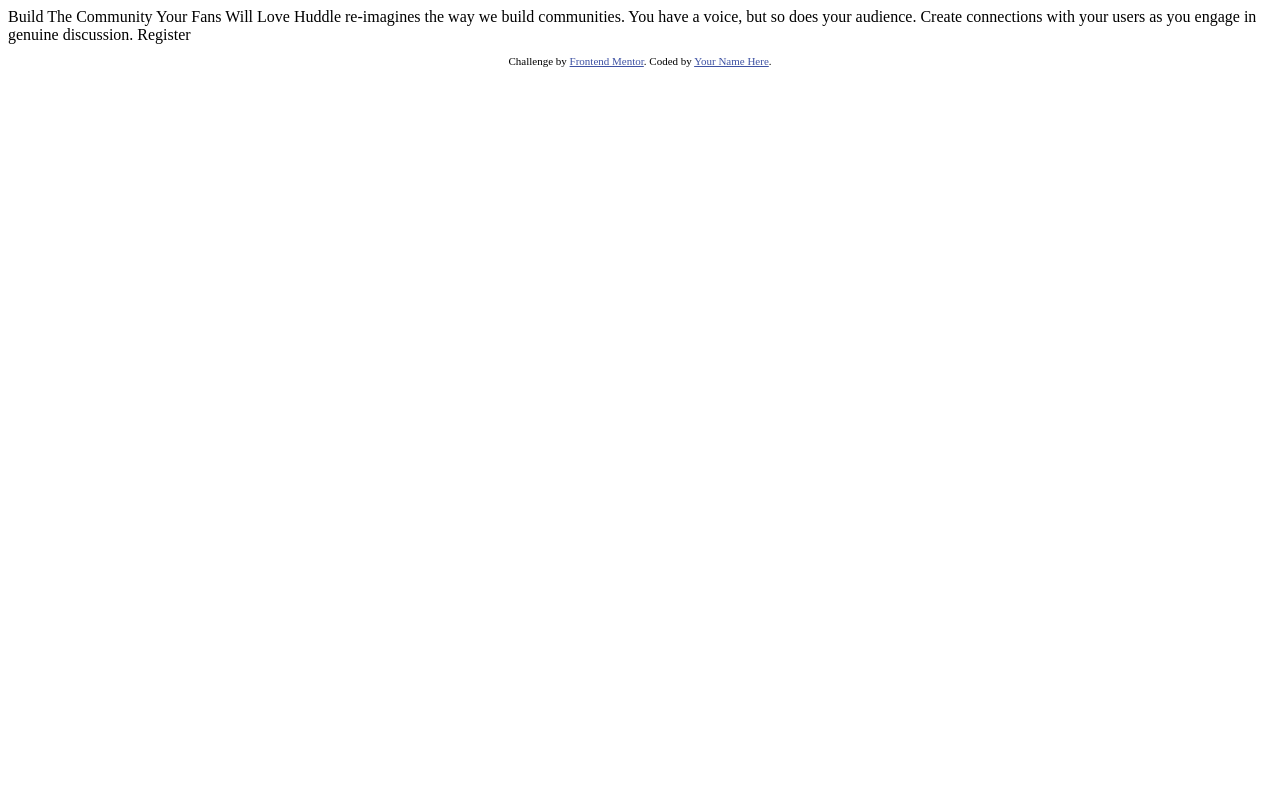
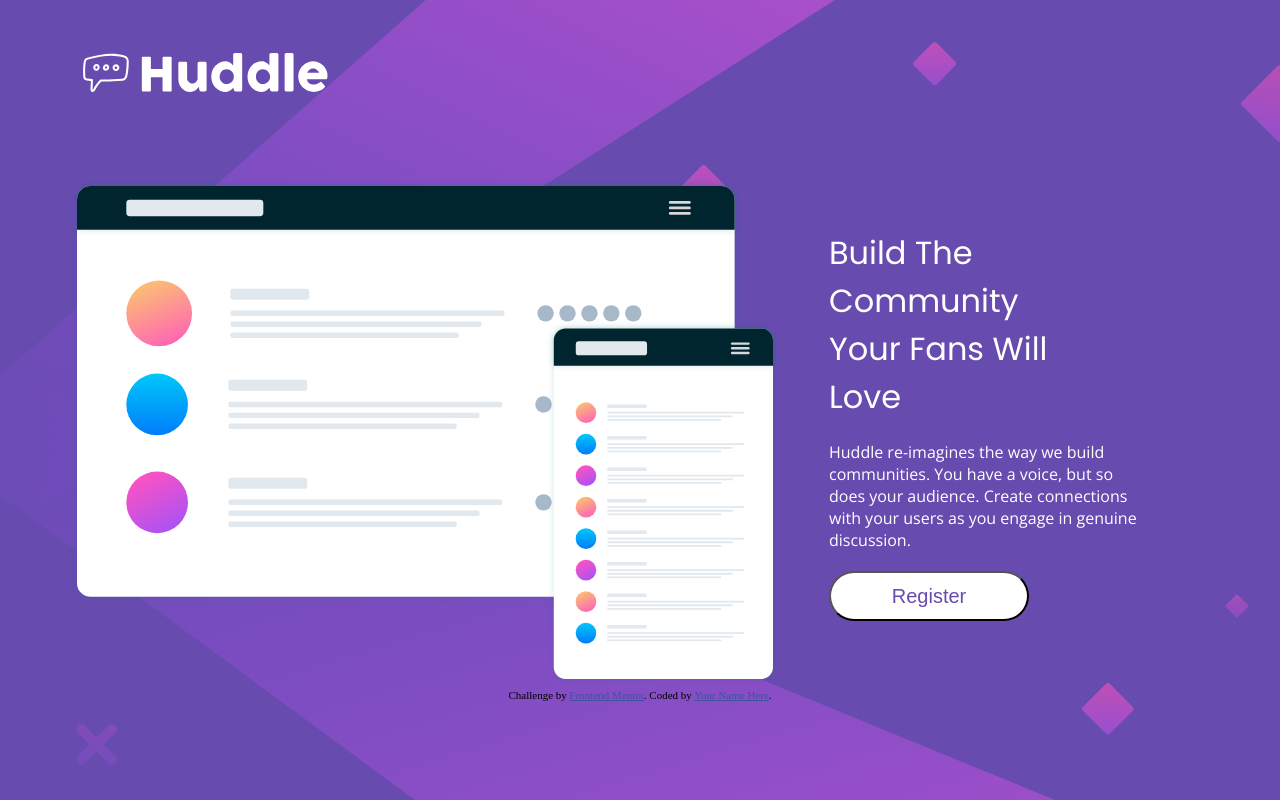
Before and after one commit to mhayk/huddle-landing-page-challenge, a plain HTML site: page index.html in a window 1280 px wide. Drawn offline with nearby package versions, Linux system fonts and the light colour scheme.

Commit message:
Work in progress .. WIP :]
Signed-off-by: Mhayk Whandson <hi@mhayk.com>

```diff
--- a/index.html
+++ b/index.html
@@ -10,18 +10,103 @@
 
   <!-- Feel free to remove these styles or customise in your own stylesheet 👍 -->
   <style>
+    * {
+      margin: 0;
+      padding: 0;
+      box-sizing: border-box;
+    }
+
+    html {
+      height: 100vh;
+    }
+
+    body {
+      height: 100%;
+      /* width: 1440px; */
+      /* margin: auto; */
+    }
     .attribution { font-size: 11px; text-align: center; }
     .attribution a { color: hsl(228, 45%, 44%); }
+
+    .container {
+      background-image: url("images/bg-desktop.svg");
+      background-color: hsl(257, 40%, 49%);
+      background-repeat: no-repeat;
+      height: 100%;
+      padding: 0 70px;
+
+      display: flex;
+      flex-direction: column;
+      flex: 1;
+    }
+
+    .container .logo img {
+      margin-top: 40px;
+    }
+
+    .content {
+      margin-top: 70px;
+      display: flex;
+    }
+
+    .content .illustration img {
+    }
+
+    .content .description {
+      margin-top: 50px;
+      margin-left: 50px;
+    }
+
+    .content .description h1 {
+      font-family: 'Poppins', sans-serif;
+      font-weight: 400;
+      color: #fff;
+      width: 70%;
+    }
+
+    .content .description p {
+      width: 85%;
+      margin-top: 20px;
+      font-family: 'Open Sans', sans-serif;
+      font-weight: 400;
+      color: #fff;
+    }
+
+    .content .description button {
+      margin-top: 20px;
+      background-color: #fff;
+      width: 200px;
+      height: 50px;
+      border-radius: 50px;
+      font-size: 20px;
+      color: hsl(257, 40%, 49%);
+    }
   </style>
+  <link href="https://fonts.googleapis.com/css?family=Open+Sans|Poppins:400,700&display=swap" rel="stylesheet">
+  <script src="https://kit.fontawesome.com/bff8a677d8.js" crossorigin="anonymous"></script>
 </head>
 <body>
+  <div class="container">
+    <div class="logo">
+      <img src="images/logo.svg" alt="Logo">
+    </div>
 
-  Build The Community Your Fans Will Love
+    <div class="content">
+      <div class="illustration">
+        <img src="images/illustration-mockups.svg" alt="Illustration">
+      </div>
+      <div class="description">
+        <h1>Build The Community Your Fans Will Love</h1>
+        <p>
+          Huddle re-imagines the way we build communities. You have a voice, but so does your audience.
+          Create connections with your users as you engage in genuine discussion.
+        </p>
+        <button>Register</button>
+      </div>
+      <div class="footer">
 
-  Huddle re-imagines the way we build communities. You have a voice, but so does your audience.
-  Create connections with your users as you engage in genuine discussion.
-
-  Register
+      </div>
+    </div>
 
   <footer>
     <p class="attribution">
@@ -29,5 +114,6 @@
       Coded by <a href="#">Your Name Here</a>.
     </p>
   </footer>
+</div>
 </body>
 </html>
```
